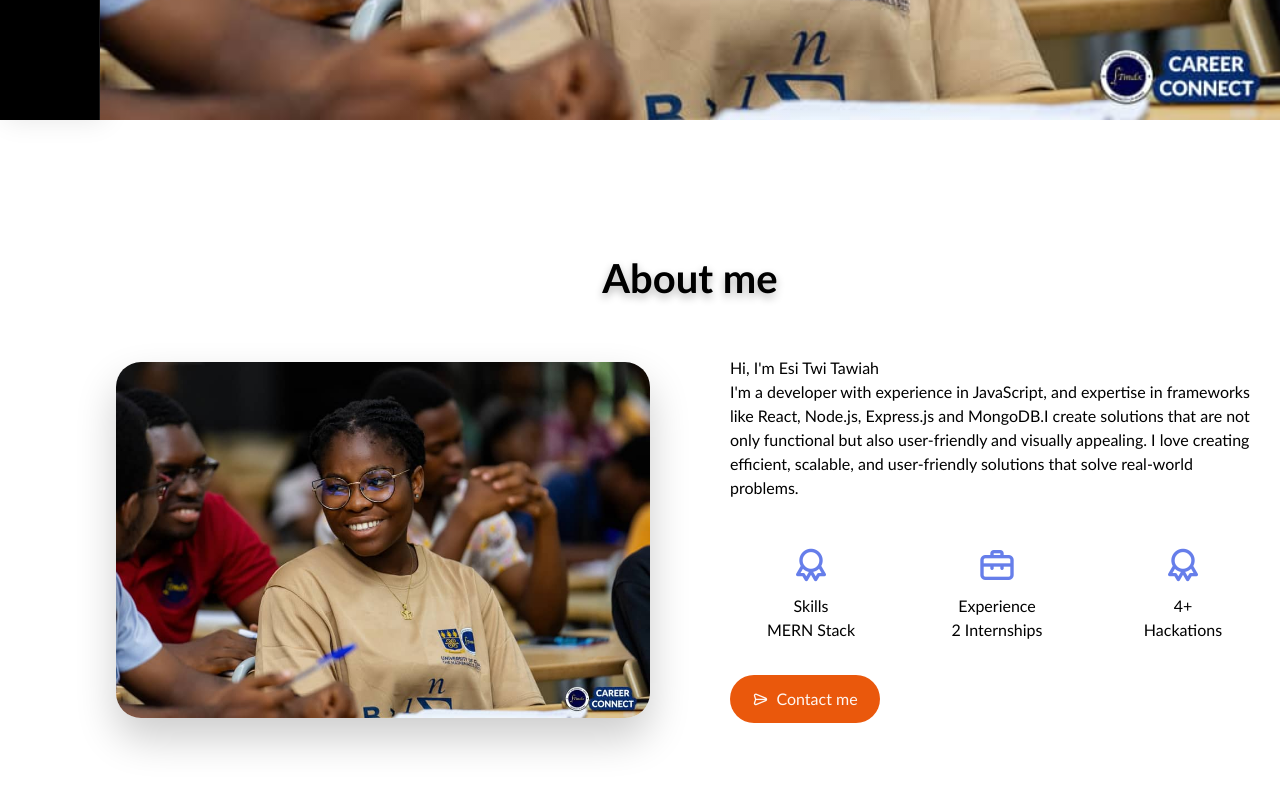
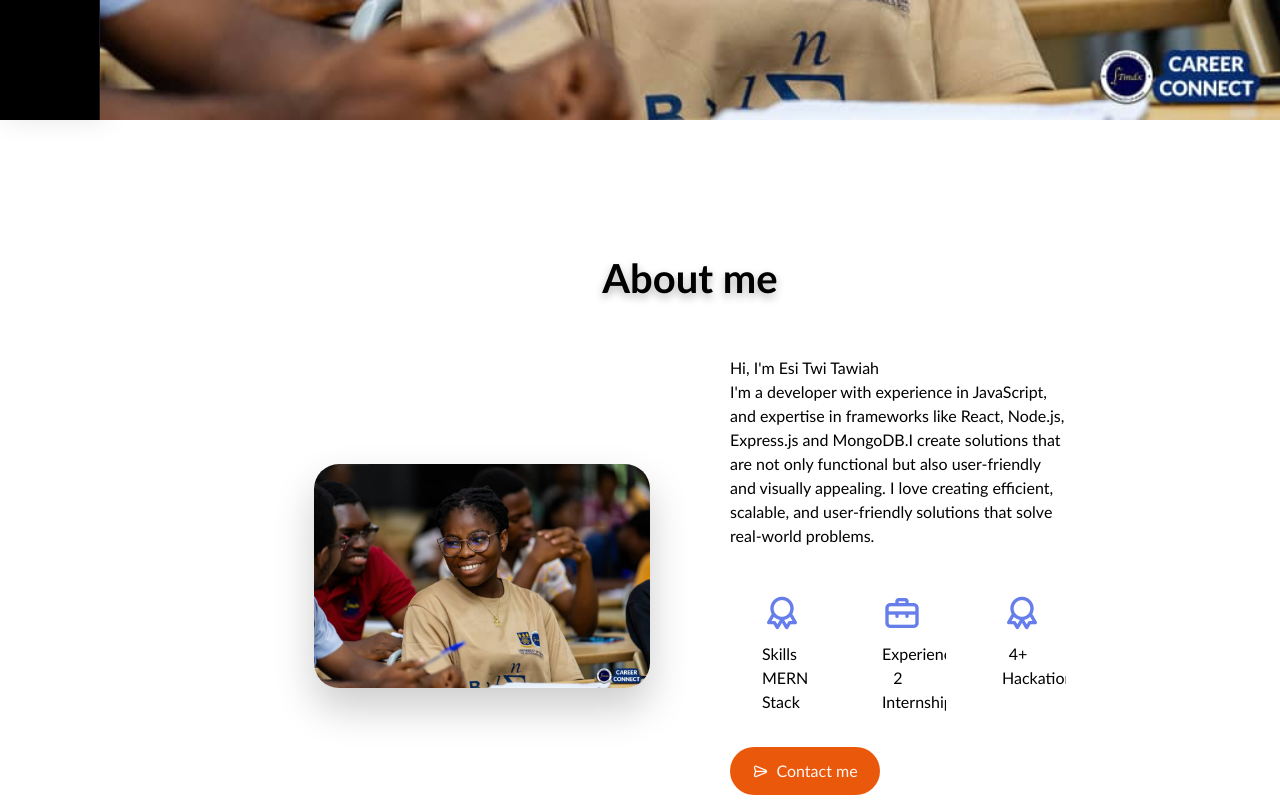
Before and after one commit to Esi-Twi/portfolio-typescript, a React (Vite) app: page / in a window 1280 px wide. Shown: the part 680-1480 px from the top of the page. Built offline with nearby package versions, Linux system fonts and the light colour scheme.

Commit message:
fixed spacing

```diff
--- a/src/components/PortfolioWebsite.tsx
+++ b/src/components/PortfolioWebsite.tsx
@@ -271,7 +271,8 @@ const PortfolioWebsite: React.FC = () => {
           </div>
         </section>
 
-        <section className="about section" id="about">
+        <div className='w-[80%] mx-auto'>
+          <section className="about section !mx-[5rem]" id="about">
             <h2 className="title">About me</h2>
             <div className="about-container container grid">
               <img src="../../assets/me.jpg" alt="me" className="about-img" />
@@ -581,6 +582,7 @@ const PortfolioWebsite: React.FC = () => {
               </form>
             </div>
           </section>
+        </div>
 
         <footer className="footer">
           <div className="">
```
Lines whose indentation alone changed are shown as unchanged.
